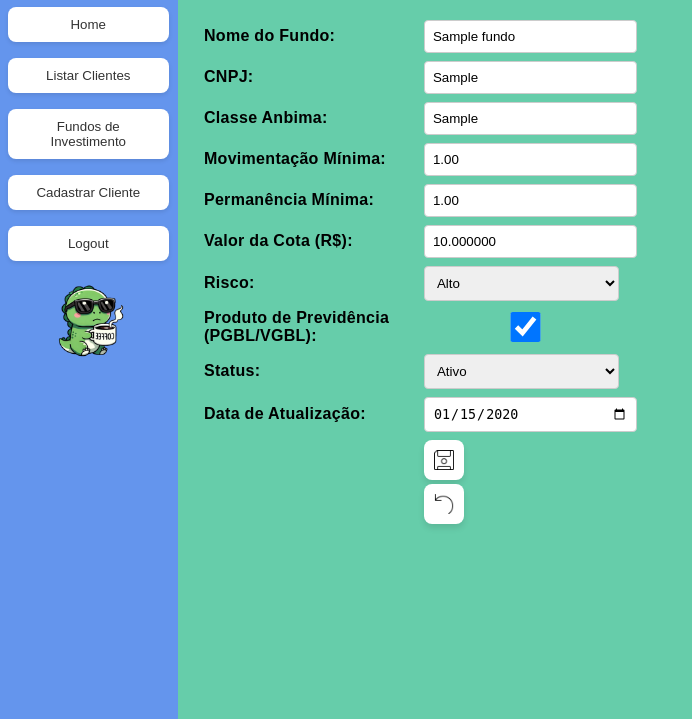
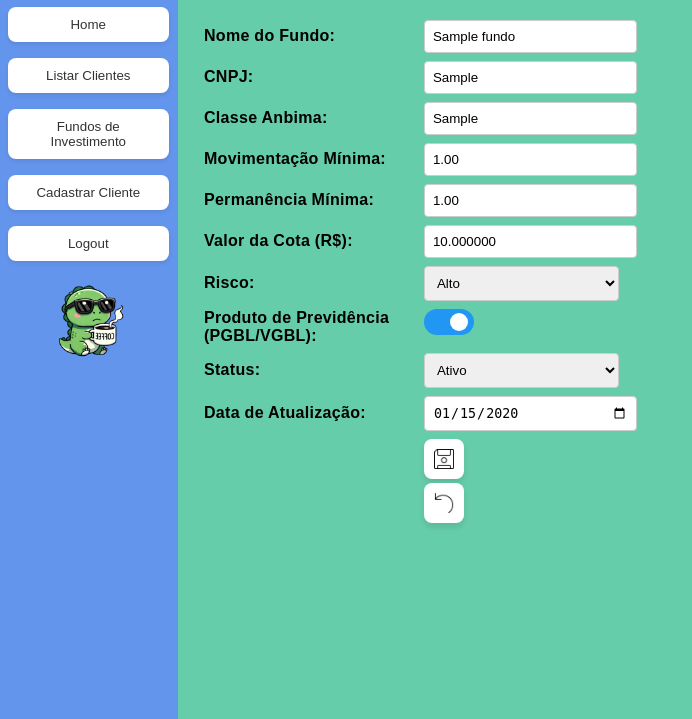
Before and after one commit to Taddei101/GELD, a Flask app: page /fundos/edit/1 in a window 1280 px wide. Shown: the part 81-800 px from the top of the page, without its empty margins (0-692 px from the left). Run offline with Flask 3, Linux system fonts and the light colour scheme; the visitor is signed in with stand-in values (Sample User, id 1); tables that the repository leaves empty hold one stand-in row (values such as "Sample post").

Commit message:
alterado o tempo das matrizes e botão slider

```diff
--- a/app/app_config.py
+++ b/app/app_config.py
@@ -8,7 +8,7 @@
 
 app = Flask(__name__, template_folder='templates', static_folder='static')
 
-app.secret_key = os.environ.get('SECRET_KEY')
+app.secret_key = os.environ.get('SECRET_KEY') or 'dev-local-secret-key'
 app.config['DEBUG'] = os.environ.get('DEBUG', 'False').lower() == 'true'
 
 # Imports dos blueprints
--- a/app/routes/auth.py
+++ b/app/routes/auth.py
@@ -4,7 +4,7 @@
 auth_bp = Blueprint('auth', __name__)
 
 USERNAME = os.environ.get('GELD_USERNAME', 'claudio')
-PASSWORD = os.environ.get('GELD_PASSWORD')
+PASSWORD = os.environ.get('GELD_PASSWORD', '1234')
 
 @auth_bp.route('/login', methods=['GET', 'POST'])
 def login():
--- a/app/services/balance_service.py
+++ b/app/services/balance_service.py
@@ -114,7 +114,7 @@
         duracao = objetivo.duracao_meses
         tipo    = objetivo.tipo_objetivo
         prazos  = [12, 24, 36, 48, 60, 72, 84, 96, 108, 120, 132]
-        prazo_arredondado = min(prazos, key=lambda x: abs(x - duracao))
+        prazo_arredondado = next((p for p in prazos if p >= duracao), prazos[-1])
         matriz = session.query(MatrizRisco).filter(
             MatrizRisco.tipo_objetivo == tipo,
             MatrizRisco.duracao_meses == prazo_arredondado
--- a/app/static/styles.css
+++ b/app/static/styles.css
@@ -202,13 +202,48 @@
 
 /*Botoes*/
 
-.large_checkbox{
-    width: 30px;
-    height: 30px;
+.toggle-switch {
+    position: relative;
+    display: inline-block !important;
+    width: 30px !important;
+    height: 26px;
+    flex-shrink: 0;
+    vertical-align: middle;
 }
-.large_checkbox:checked {
-  background-color: #2196F3;
-  border-color: #2196F3;
+
+.toggle-switch input {
+    opacity: 0;
+    width: 0;
+    height: 0;
+}
+
+.toggle-slider {
+    position: absolute;
+    inset: 0;
+    background-color: #ccc;
+    border-radius: 26px;
+    cursor: pointer;
+    transition: background-color 0.2s;
+}
+
+.toggle-slider::before {
+    content: '';
+    position: absolute;
+    width: 18px;
+    height: 18px;
+    left: 4px;
+    top: 4px;
+    background-color: white;
+    border-radius: 50%;
+    transition: transform 0.2s;
+}
+
+.toggle-switch input:checked + .toggle-slider {
+    background-color: #2196F3;
+}
+
+.toggle-switch input:checked + .toggle-slider::before {
+    transform: translateX(22px);
 }
 
 .sideBtn {
--- a/app/templates/fundos/edit_fundo.html
+++ b/app/templates/fundos/edit_fundo.html
@@ -62,8 +62,11 @@
 
         <div class="label">
             <label for="is_previdencia">Produto de Previdência (PGBL/VGBL):</label>
-            <input class="large_checkbox" type="checkbox" id="is_previdencia" name="is_previdencia" value="1"
-                   {% if fundo.is_previdencia %}checked{% endif %}>
+            <label class="toggle-switch">
+                <input type="checkbox" id="is_previdencia" name="is_previdencia" value="1"
+                       {% if fundo.is_previdencia %}checked{% endif %}>
+                <span class="toggle-slider"></span>
+            </label>
         </div>
 
         <div class="label">
```
Also changed, not shown: app/templates/fundos/listar_fundos.html (+10 -0 lines), app/templates/posicoes/listar_posicao.html (+21 -0 lines).
